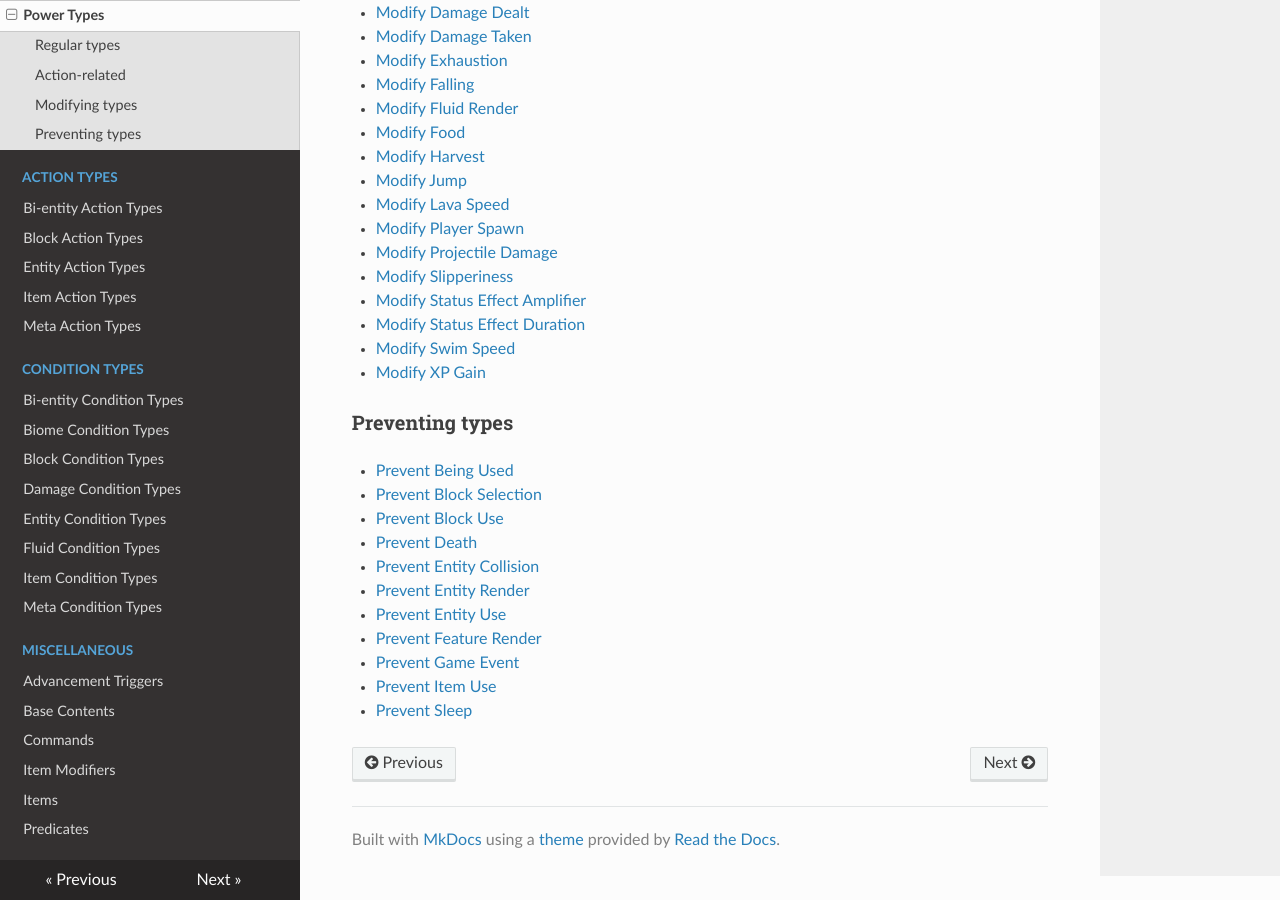
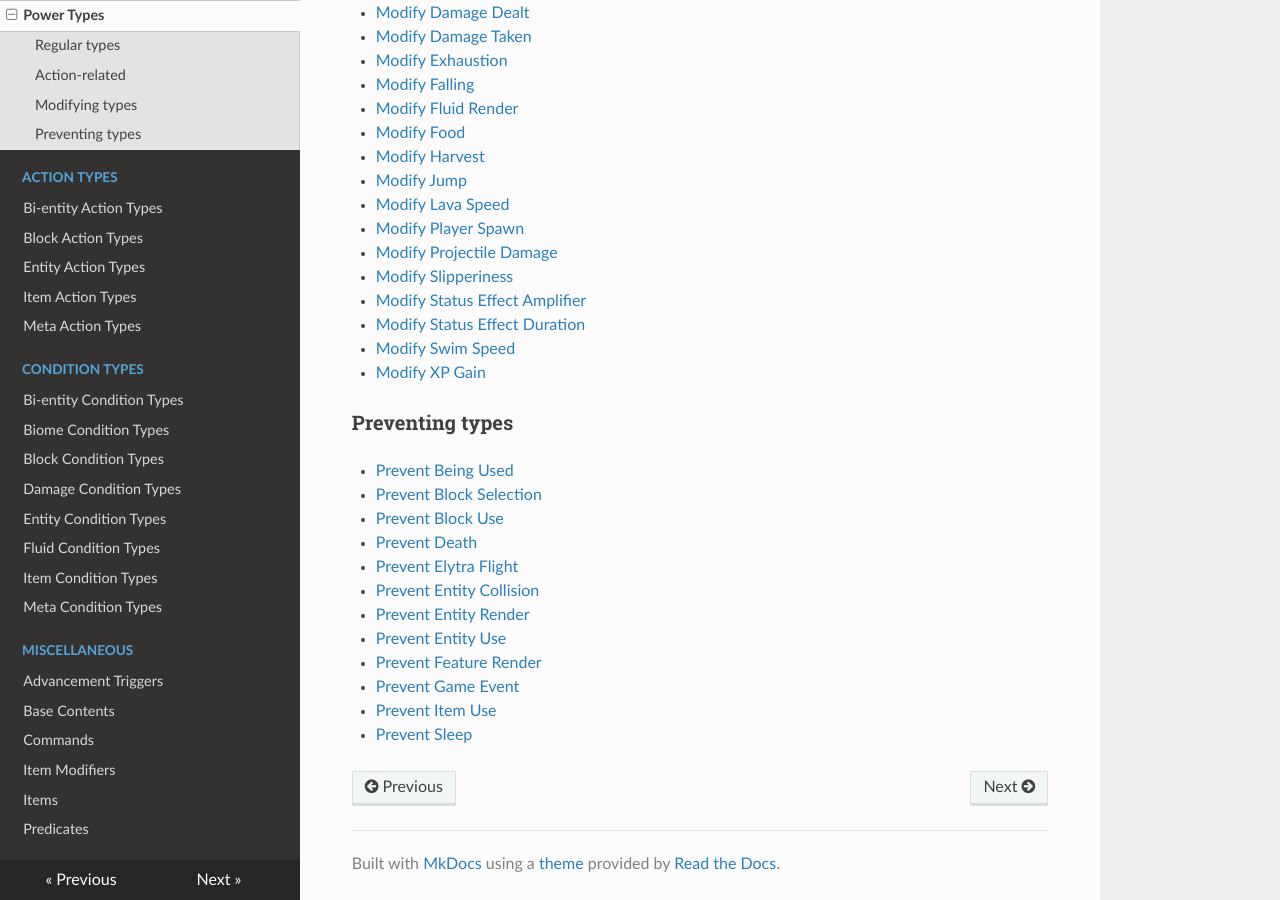
Before and after one commit to apace100/origins-docs, an MkDocs documentation site: the page built from docs/types/power_types.md, in a window 1280 px wide and 900 px high, scrolled down 2183 px. Built offline with MkDocs 1.6.1, drawn with Linux system fonts in a browser that asks for light colours; nearby versions of some CDN libraries.

Commit message:
Updated `power_types.md` Added 'Prevent Elytra Flight' to the unordered list

```diff
--- a/docs/types/power_types.md
+++ b/docs/types/power_types.md
@@ -115,6 +115,7 @@ Unless stated otherwise, each power type supports a `condition` field that can c
 * [Prevent Block Selection](power_types/prevent_block_selection.md)
 * [Prevent Block Use](power_types/prevent_block_use.md)
 * [Prevent Death](power_types/prevent_death.md)
+* [Prevent Elytra Flight](power_types/prevent_elytra_flight.md)
 * [Prevent Entity Collision](power_types/prevent_entity_collision.md)
 * [Prevent Entity Render](power_types/prevent_entity_render.md)
 * [Prevent Entity Use](power_types/prevent_entity_use.md)
```
